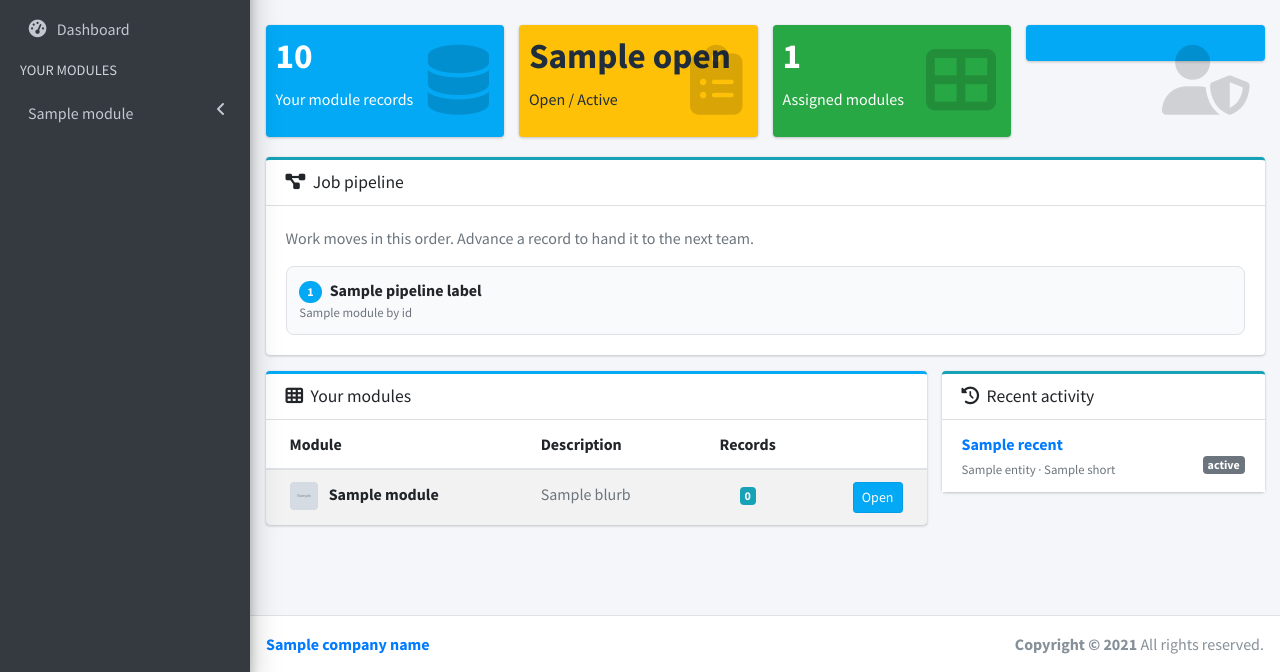
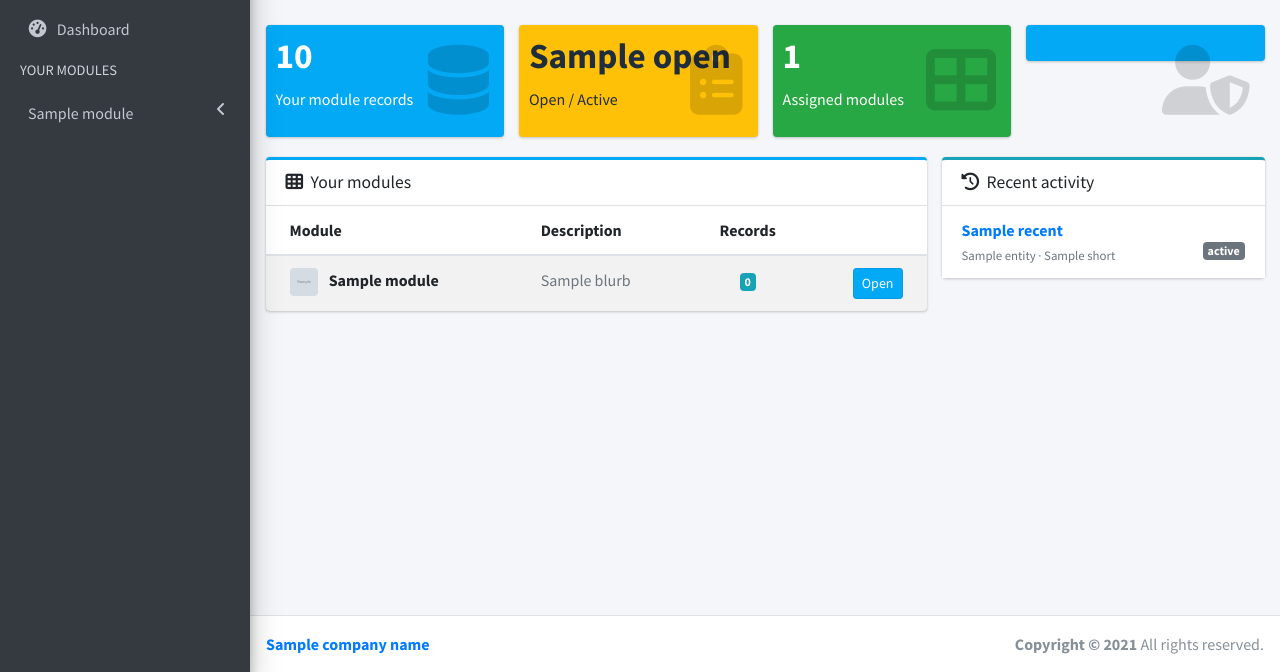
Before and after one commit to Swayam96/Technovision-securites, a Python web app: template webapp/templates/home.html in a window 1280 px wide. Shown: the part 128-800 px from the top of the page. Run offline with Jinja, Linux system fonts and the light colour scheme; the template is opened without the code that fills it: most values are stand-ins (such as "Sample title", 1, 10 or a date in 2020); grey boxes marked "Sample" are stand-in pictures; some libraries are stand-ins or nearby versions.

Commit message:
Remove the job pipeline block from the dashboard.
Co-authored-by: Cursor <cursoragent@cursor.com>

```diff
--- a/webapp/static/css/app.css
+++ b/webapp/static/css/app.css
@@ -53,42 +53,6 @@ body {
   vertical-align: middle;
 }
 
-.pipeline {
-  display: flex;
-  flex-wrap: wrap;
-  gap: 0.5rem;
-  list-style: none;
-  margin: 0;
-  padding: 0;
-}
-.pipeline li {
-  flex: 1 1 140px;
-  background: #f8fafc;
-  border: 1px solid #dee2e6;
-  border-radius: 8px;
-  padding: 0.7rem 0.8rem;
-}
-.pipeline li.is-mine {
-  border-color: #03a9f4;
-  background: #e8f7fd;
-}
-.pipeline .step {
-  display: inline-grid;
-  place-items: center;
-  width: 1.4rem;
-  height: 1.4rem;
-  border-radius: 50%;
-  background: #03a9f4;
-  color: #fff;
-  font-size: 0.75rem;
-  font-weight: 700;
-  margin-right: 0.3rem;
-}
-.pipeline small {
-  display: block;
-  color: #6c757d;
-}
-
 .nav-sidebar .nav-treeview > .nav-item > .nav-link p {
   font-size: 0.9rem;
 }
--- a/webapp/templates/home.html
+++ b/webapp/templates/home.html
@@ -52,24 +52,6 @@
       </div>
       <div class="icon"><i class="fas fa-user-shield"></i></div>
     </div>
-  </div>
-</div>
-
-<div class="card card-outline card-info mb-3">
-  <div class="card-header">
-    <h3 class="card-title"><i class="fas fa-project-diagram mr-1"></i> Job pipeline</h3>
-  </div>
-  <div class="card-body">
-    <p class="text-muted">Work moves in this order. Advance a record to hand it to the next team.</p>
-    <ol class="pipeline">
-      {% for stage in pipeline %}
-      <li class="{% if stage in nav_ids %}is-mine{% endif %}">
-        <span class="step">{{ loop.index }}</span>
-        <strong>{{ pipeline_labels[stage] }}</strong>
-        <small>{{ module_by_id[stage].title }}</small>
-      </li>
-      {% endfor %}
-    </ol>
   </div>
 </div>
 
```
